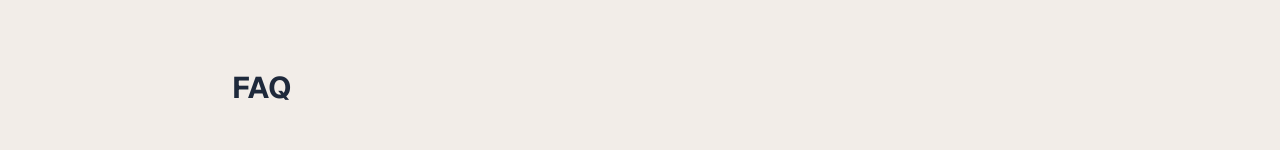
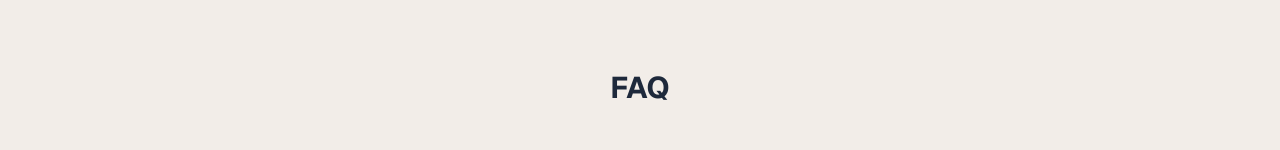
Before and after one commit to romeo-folie/llm-pricing-api, a Next.js app in the folder frontend/: page /pricing in a window 1280 px wide. Shown: the part 534-684 px from the top of the page. Built offline with nearby package versions, Linux system fonts and the light colour scheme; no server answers.

Commit message:
fix(faq): center heading while matching Features typography

```diff
--- a/frontend/app/pricing/page.tsx
+++ b/frontend/app/pricing/page.tsx
@@ -127,7 +127,7 @@ export default function FeaturesPage() {
           <div className="mx-auto max-w-4xl px-6 py-8 sm:px-10">
             <h2
               id="faq-heading"
-              className="font-outfit text-3xl font-bold"
+              className="font-outfit text-3xl font-bold text-center"
               style={{ color: "var(--ink)", marginBottom: "24px" }}
             >
               FAQ
```
